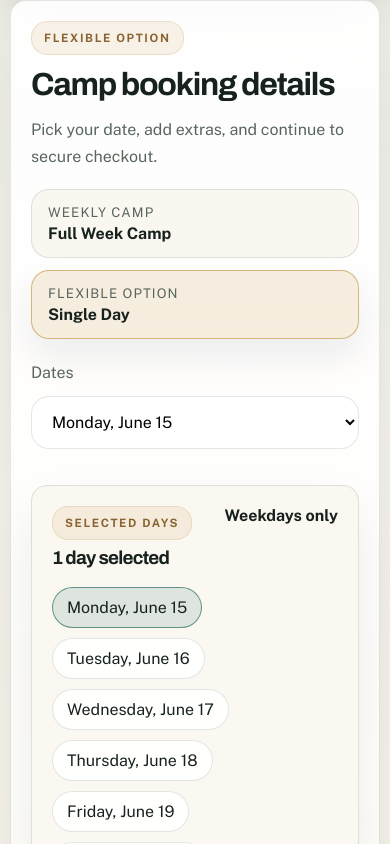
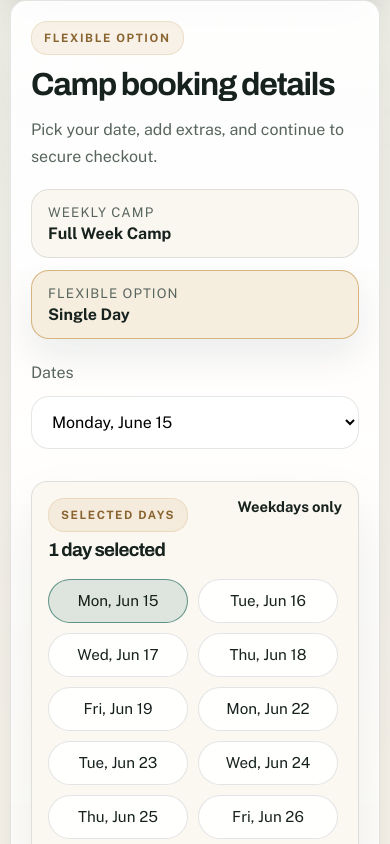
Before and after one commit to Aminjon0603/chess-and-truck-site, a React (Vite) app: page / in a window 390 px wide. Both pictures are taken after a click on the button "Book Now". Shown: the part 3147-3991 px from the top of the page. Built offline with nearby package versions, Linux system fonts and the light colour scheme.

Commit message:
Polish mobile single-day camp picker

```diff
--- a/src/ChessTruckApp.jsx
+++ b/src/ChessTruckApp.jsx
@@ -134,6 +134,10 @@ const campShortDateFormatter = new Intl.DateTimeFormat("en-US", {
   day: "numeric",
 });
 
+const campShortWeekdayFormatter = new Intl.DateTimeFormat("en-US", {
+  weekday: "short",
+});
+
 const buildCampDayOptions = () => {
   const options = [];
   const endDate = new Date(2026, 7, 21);
@@ -146,6 +150,7 @@ const buildCampDayOptions = () => {
         label,
         dayOfWeek: current.getDay(),
         shortLabel: campShortDateFormatter.format(current),
+        compactLabel: `${campShortWeekdayFormatter.format(current)}, ${campShortDateFormatter.format(current)}`,
         isoDate: current.toISOString().slice(0, 10),
       });
     }
@@ -1293,8 +1298,9 @@ function CampBookingFormPanel({
                     type="button"
                     className={`camp-week-day-chip${isSelected ? " is-selected" : ""}`}
                     onClick={() => toggleSelectedSingleDay(day.value)}
+                    title={day.value}
                   >
-                    {day.value}
+                    {day.compactLabel}
                   </button>
                 );
               })}
--- a/src/site.css
+++ b/src/site.css
@@ -1581,9 +1581,17 @@ a {
 }
 
 .camp-day-chip-grid {
+  display: grid;
+  grid-template-columns: repeat(auto-fit, minmax(150px, 1fr));
   max-height: 280px;
   overflow-y: auto;
   padding-right: 4px;
+}
+
+.camp-day-chip-grid .camp-week-day-chip {
+  width: 100%;
+  justify-content: center;
+  text-align: center;
 }
 
 .booking-option-chip {
@@ -2829,6 +2837,30 @@ a {
     gap: 18px;
   }
 
+  .camp-booking-form {
+    padding: 20px;
+  }
+
+  .camp-week-preview {
+    margin-top: 14px;
+    padding: 16px;
+  }
+
+  .camp-week-preview-head strong {
+    font-size: 0.92rem;
+  }
+
+  .camp-week-day-chip {
+    min-height: 44px;
+    padding: 10px 12px;
+    font-size: 0.95rem;
+  }
+
+  .camp-day-chip-grid {
+    grid-template-columns: repeat(2, minmax(0, 1fr));
+    max-height: 260px;
+  }
+
   .form-section {
     gap: 14px;
     padding-bottom: 18px;
```
